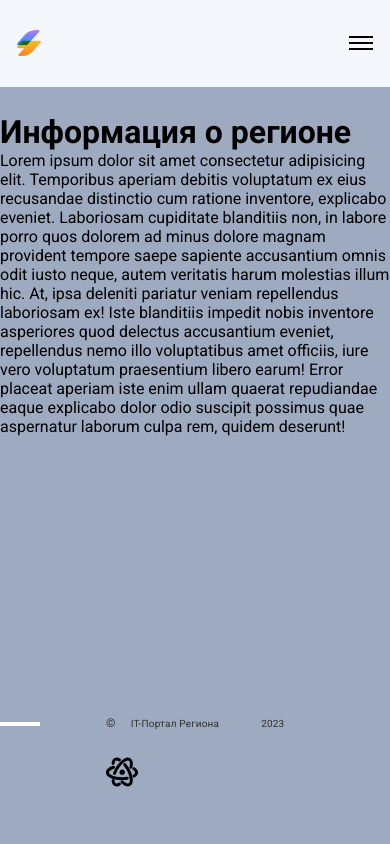
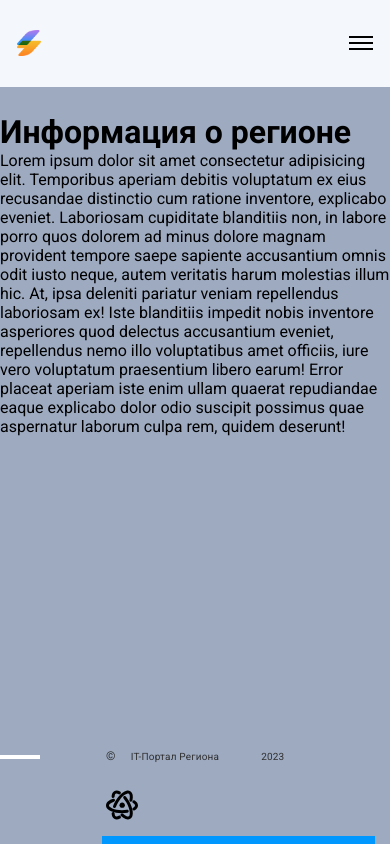
Before and after one commit to KazimirS46/it-portal2, a Next.js app: page /about in a window 390 px wide. Built offline with nearby package versions, Linux system fonts and the light colour scheme.

Commit message:
fix padding

```diff
--- a/components/Footer/index.module.css
+++ b/components/Footer/index.module.css
@@ -9,7 +9,7 @@
   position: relative;
   width: var(--max-width);
   margin: 0 auto;
-  padding-bottom: 2.25rem;
+  padding-bottom: 0.5rem;
 }
 
 .wrapper::before {
@@ -95,8 +95,8 @@
 
   .wrapper::before {
     bottom: 0;
-    right: 0;
-    width: 72.8%;
+    left: 6.375rem;
+    width: 17.063rem;
     height: 8px;
     background: var(--desc-text-color3);
   }
@@ -122,6 +122,6 @@
 
   .logo {
     margin: 0;
-    margin-bottom: 1.25rem;
+    margin-bottom: 0.9375rem;
   }
 }
--- a/components/HeroSection/index.module.css
+++ b/components/HeroSection/index.module.css
@@ -30,6 +30,7 @@
 @media (max-width: 425px) {
   .wrapper {
     width: 100vw;
+    padding: 0;
     margin: 0 auto;
   }
 
--- a/components/NewsSection/index.module.css
+++ b/components/NewsSection/index.module.css
@@ -68,6 +68,7 @@
 @media (max-width: 425px) {
   .wrapper {
     width: 100vw;
+    padding: 0;
   }
 
   .container {
```
